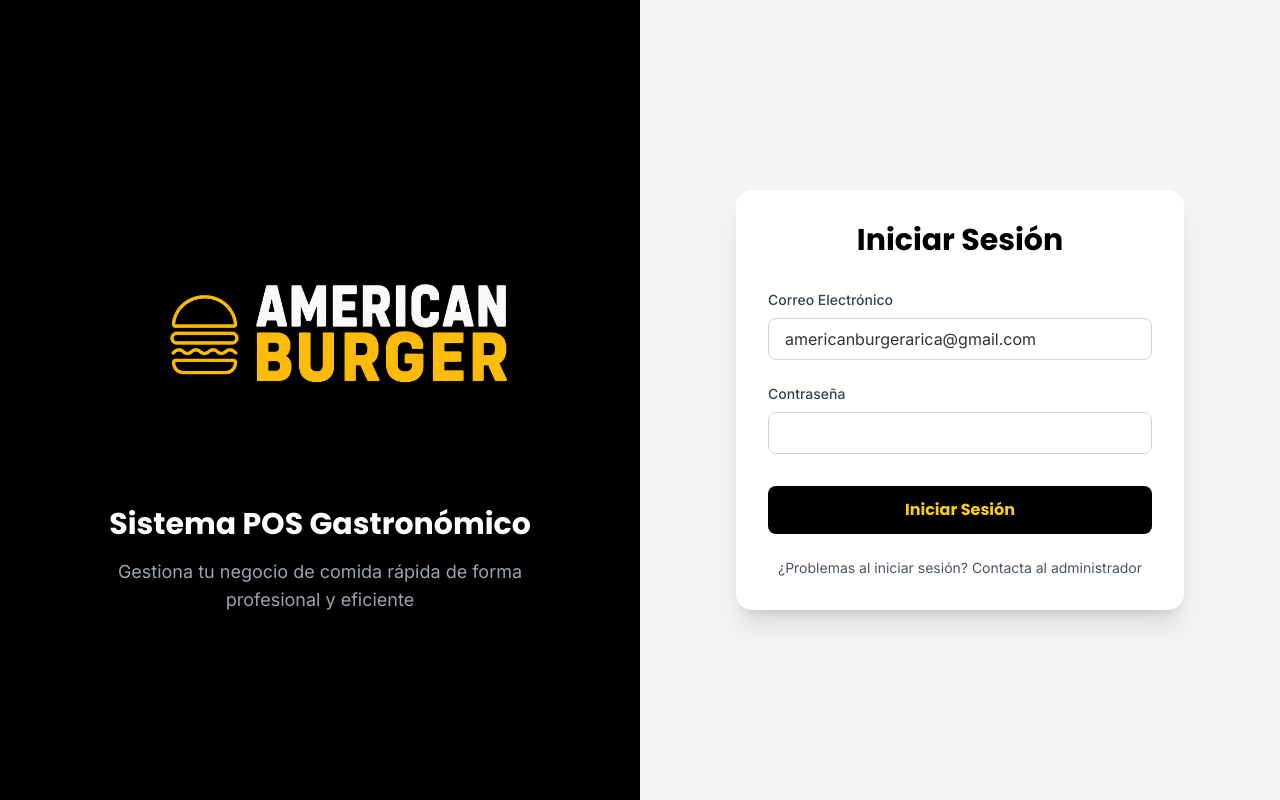
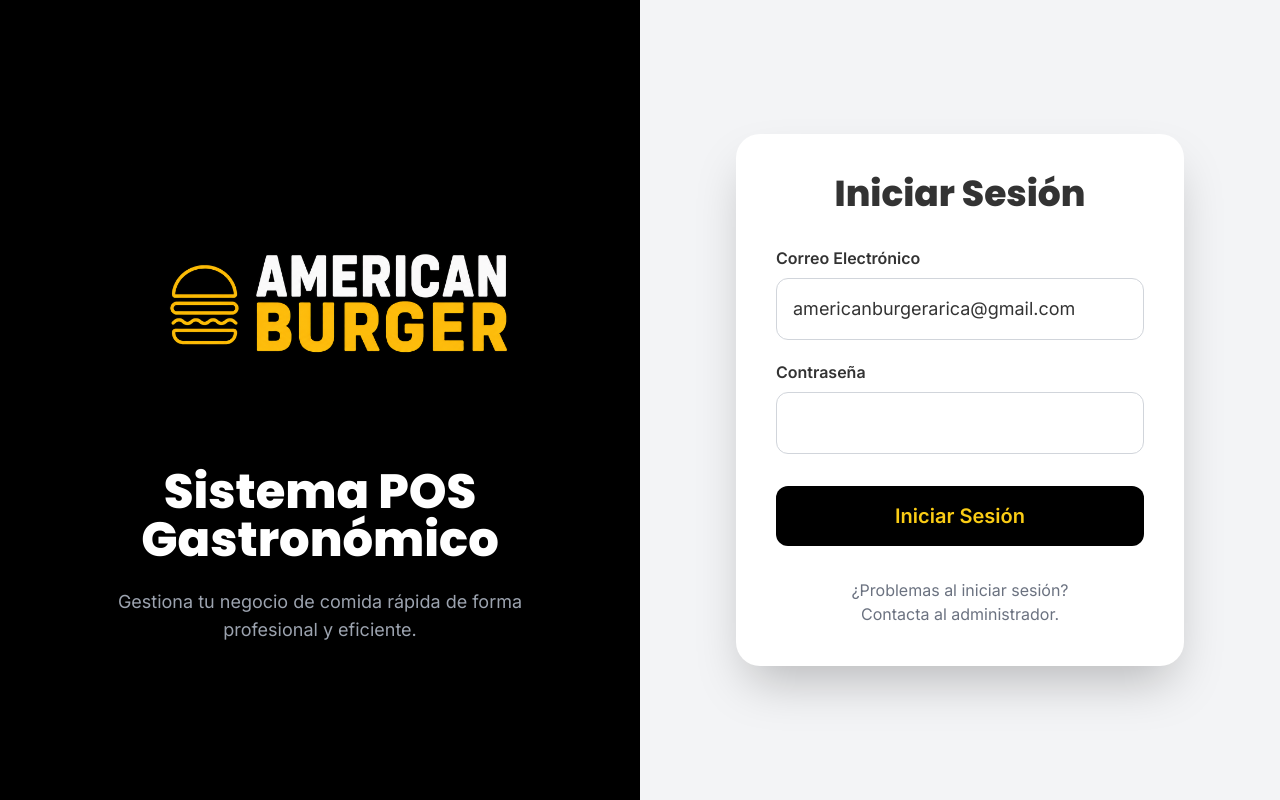
Before and after one commit to posamericanburger-maker/american-burger-pos, a React (Vite) app in the folder frontend/: page /login in a window 1280 px wide. Built offline with nearby package versions, Linux system fonts and the light colour scheme; no server answers.

Commit message:
Refactor Login component layout and styles

```diff
--- a/frontend/src/pages/Login.jsx
+++ b/frontend/src/pages/Login.jsx
@@ -8,11 +8,13 @@ const Login = () => {
   const [password, setPassword] = useState('')
   const [loading, setLoading] = useState(false)
   const [error, setError] = useState('')
+
   const { login } = useAuth()
   const navigate = useNavigate()
 
   const handleSubmit = async (e) => {
     e.preventDefault()
+
     setLoading(true)
     setError('')
 
@@ -28,72 +30,98 @@ const Login = () => {
   }
 
   return (
-    <div className="flex h-screen bg-black">
-      <div className="w-1/2 flex flex-col items-center justify-center text-white p-10 bg-black">
+    <div className="min-h-screen flex flex-col lg:flex-row">
+
+      {/* PANEL IZQUIERDO */}
+      <div className="w-full lg:w-1/2 bg-black flex flex-col items-center justify-center px-8 py-12">
+
         <img
           src={logo}
           alt="American Burger"
-          className="w-[420px] max-w-full object-contain mx-auto mb-10"
+          className="w-48 sm:w-64 lg:w-[420px] h-auto object-contain mb-8"
         />
 
-        <p className="text-3xl font-poppins font-bold mb-4 text-white">
-          Sistema POS Gastronómico
+        <h1 className="text-white text-3xl sm:text-4xl lg:text-5xl font-black text-center leading-tight">
+          Sistema POS
+          <br />
+          Gastronómico
+        </h1>
+
+        <p className="text-gray-400 text-center mt-6 max-w-md text-base sm:text-lg">
+          Gestiona tu negocio de comida rápida de forma profesional y eficiente.
         </p>
 
-        <p className="text-gray-400 text-center max-w-md text-lg">
-          Gestiona tu negocio de comida rápida de forma profesional y eficiente
-        </p>
       </div>
 
-      <div className="w-1/2 flex items-center justify-center bg-gray-100 p-8">
-        <div className="w-full max-w-md bg-white rounded-2xl shadow-xl p-8">
+      {/* PANEL DERECHO */}
+      <div className="w-full lg:w-1/2 bg-gray-100 flex items-center justify-center px-5 py-10">
+
+        <div className="bg-white rounded-3xl shadow-2xl w-full max-w-md p-6 sm:p-10">
+
+          <h2 className="text-4xl font-black text-center mb-8">
+            Iniciar Sesión
+          </h2>
+
+          {error && (
+            <div className="bg-red-100 border border-red-300 rounded-xl p-3 mb-5 text-red-700">
+              {error}
+            </div>
+          )}
+
           <form onSubmit={handleSubmit}>
-            <h3 className="text-3xl font-poppins font-bold text-black mb-8 text-center">
-              Iniciar Sesión
-            </h3>
 
-            {error && (
-              <div className="bg-red-100 border border-red-400 text-red-700 px-4 py-3 rounded mb-4">
-                {error}
-              </div>
-            )}
+            <div className="mb-5">
 
-            <div className="mb-6">
-              <label className="label">Correo Electrónico</label>
+              <label className="block mb-2 font-semibold">
+                Correo Electrónico
+              </label>
+
               <input
                 type="email"
-                className="input"
+                className="w-full rounded-xl border border-gray-300 px-4 py-4 text-lg focus:outline-none focus:ring-2 focus:ring-yellow-400"
                 value={email}
                 onChange={(e) => setEmail(e.target.value)}
                 required
               />
+
             </div>
 
             <div className="mb-8">
-              <label className="label">Contraseña</label>
+
+              <label className="block mb-2 font-semibold">
+                Contraseña
+              </label>
+
               <input
                 type="password"
-                className="input"
+                className="w-full rounded-xl border border-gray-300 px-4 py-4 text-lg focus:outline-none focus:ring-2 focus:ring-yellow-400"
                 value={password}
                 onChange={(e) => setPassword(e.target.value)}
                 required
               />
+
             </div>
 
             <button
               type="submit"
               disabled={loading}
-              className="w-full bg-black text-yellow-400 font-poppins font-bold py-3 rounded-lg hover:bg-yellow-400 hover:text-black transition-all disabled:opacity-50"
+              className="w-full rounded-xl bg-black text-yellow-400 py-4 text-xl font-bold hover:bg-yellow-400 hover:text-black transition"
             >
               {loading ? 'Iniciando sesión...' : 'Iniciar Sesión'}
             </button>
+
           </form>
 
-          <p className="text-center text-gray-600 mt-6 text-sm">
-            ¿Problemas al iniciar sesión? Contacta al administrador
+          <p className="text-center text-gray-500 mt-8">
+            ¿Problemas al iniciar sesión?
+            <br />
+            Contacta al administrador.
           </p>
+
         </div>
+
       </div>
+
     </div>
   )
 }
```
